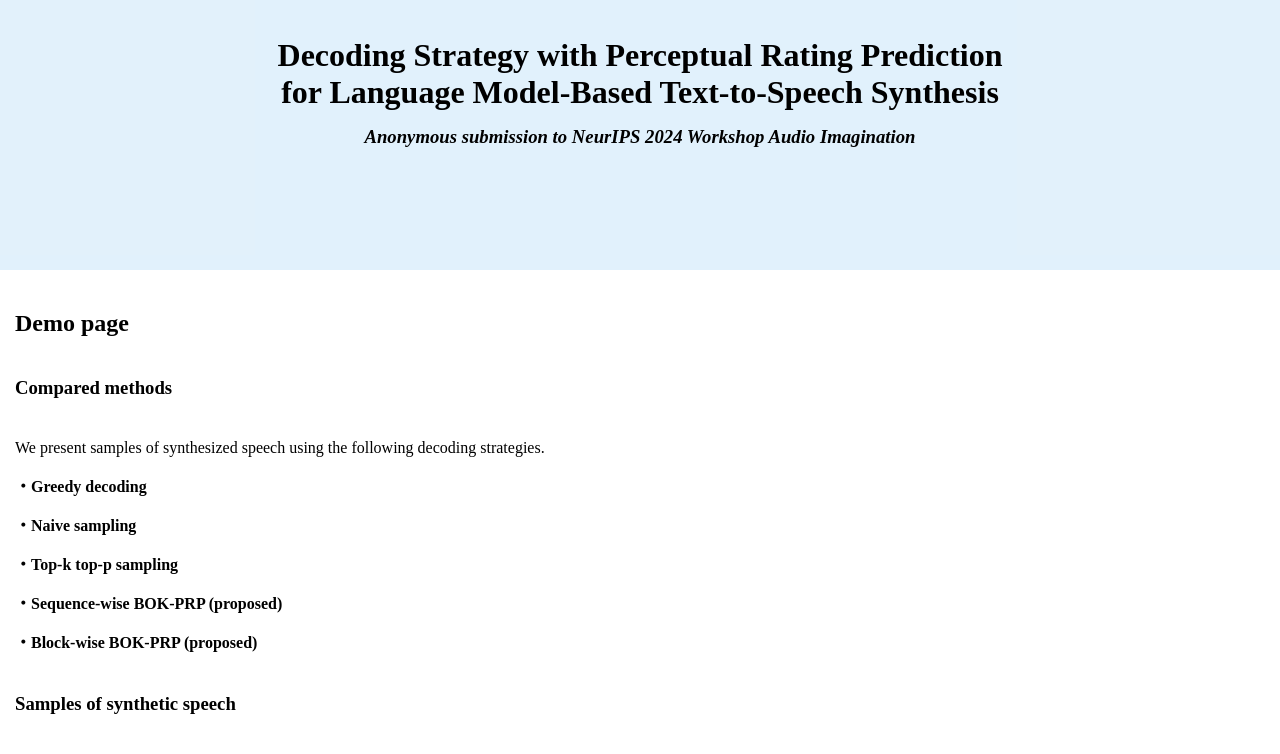
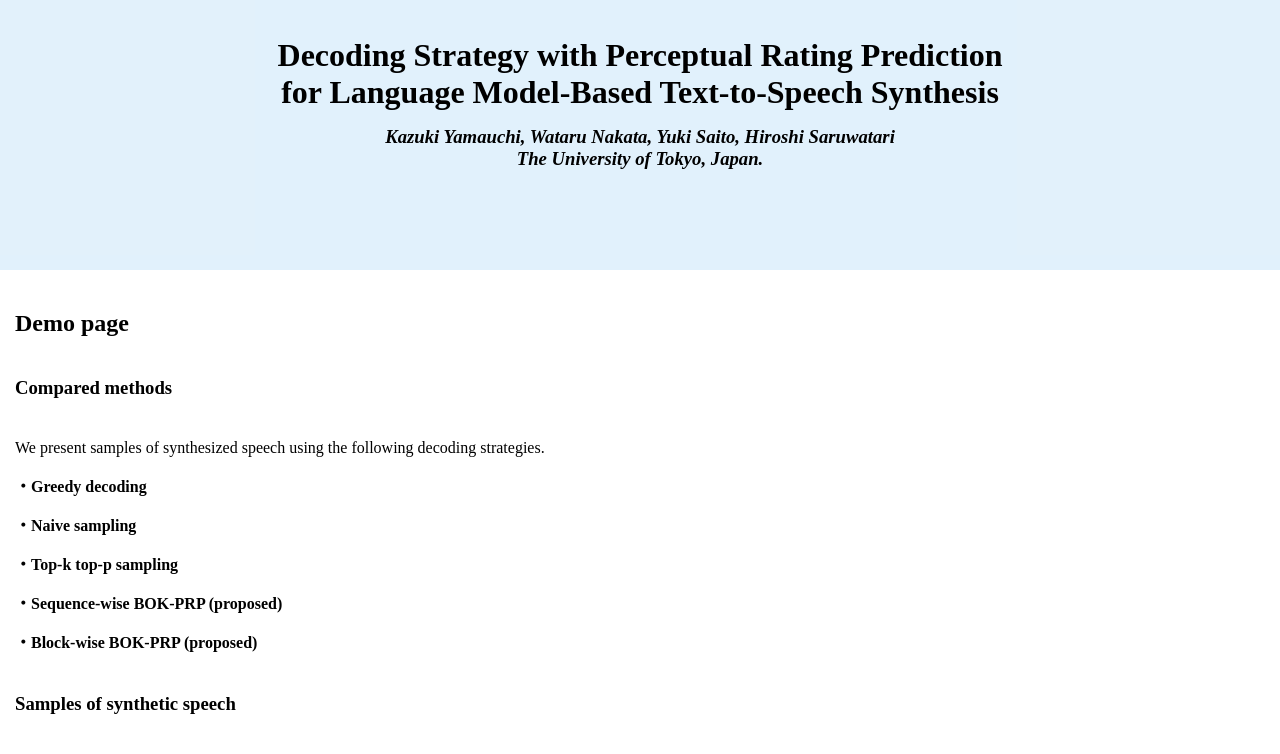
Before and after one commit to kyamauchi1023/BOK-PRP, a plain HTML site: page index.html in a window 1280 px wide. Shown: the top 754 px of the page. Drawn offline with Linux system fonts and the light colour scheme.

Commit message:
Update index.html

```diff
--- a/index.html
+++ b/index.html
@@ -12,7 +12,7 @@
     <a><br>Decoding Strategy with Perceptual Rating Prediction<br>for Language Model-Based Text-to-Speech Synthesis</a>
   </h1>
   <h3 class="head-2">
-    <i>Anonymous submission to NeurIPS 2024 Workshop Audio Imagination</i>
+    <i>Kazuki Yamauchi, Wataru Nakata, Yuki Saito, Hiroshi Saruwatari<br>The University of Tokyo, Japan.</i>
   </h3>
 </header>
 
```
